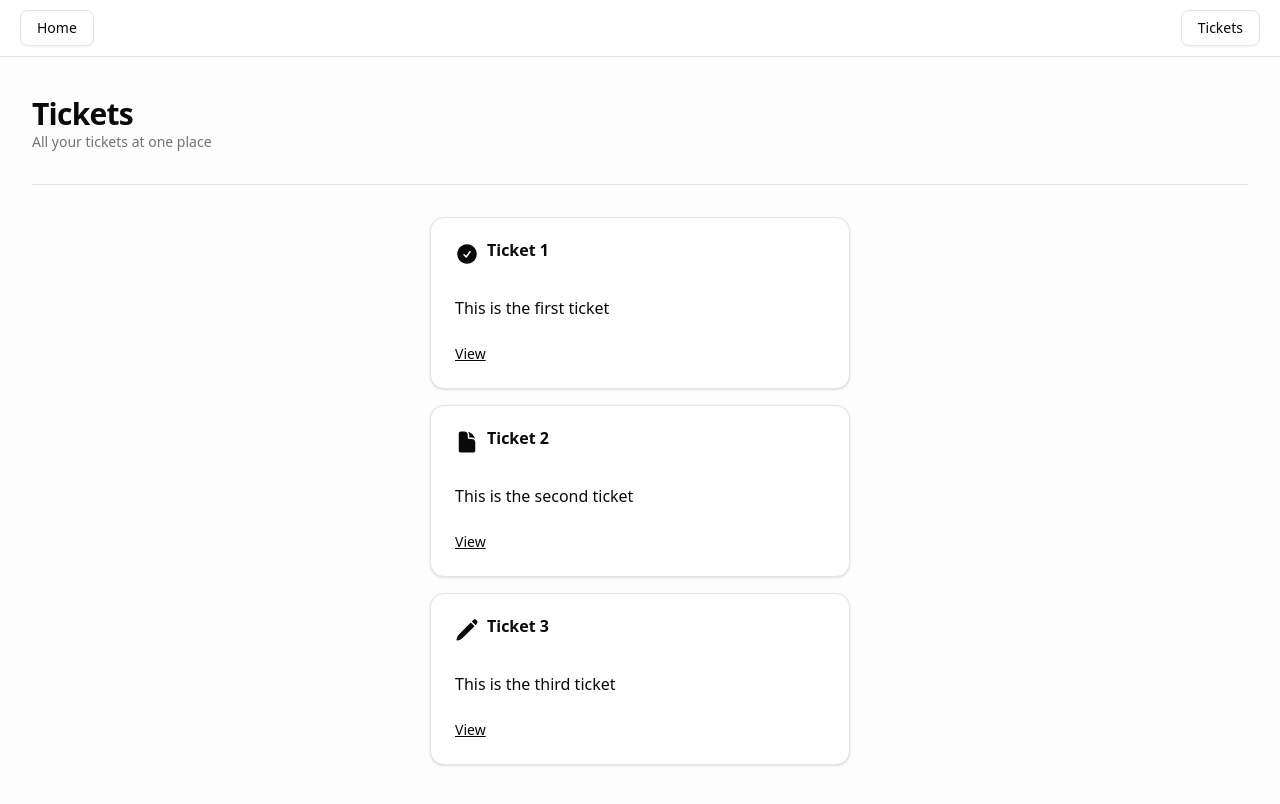
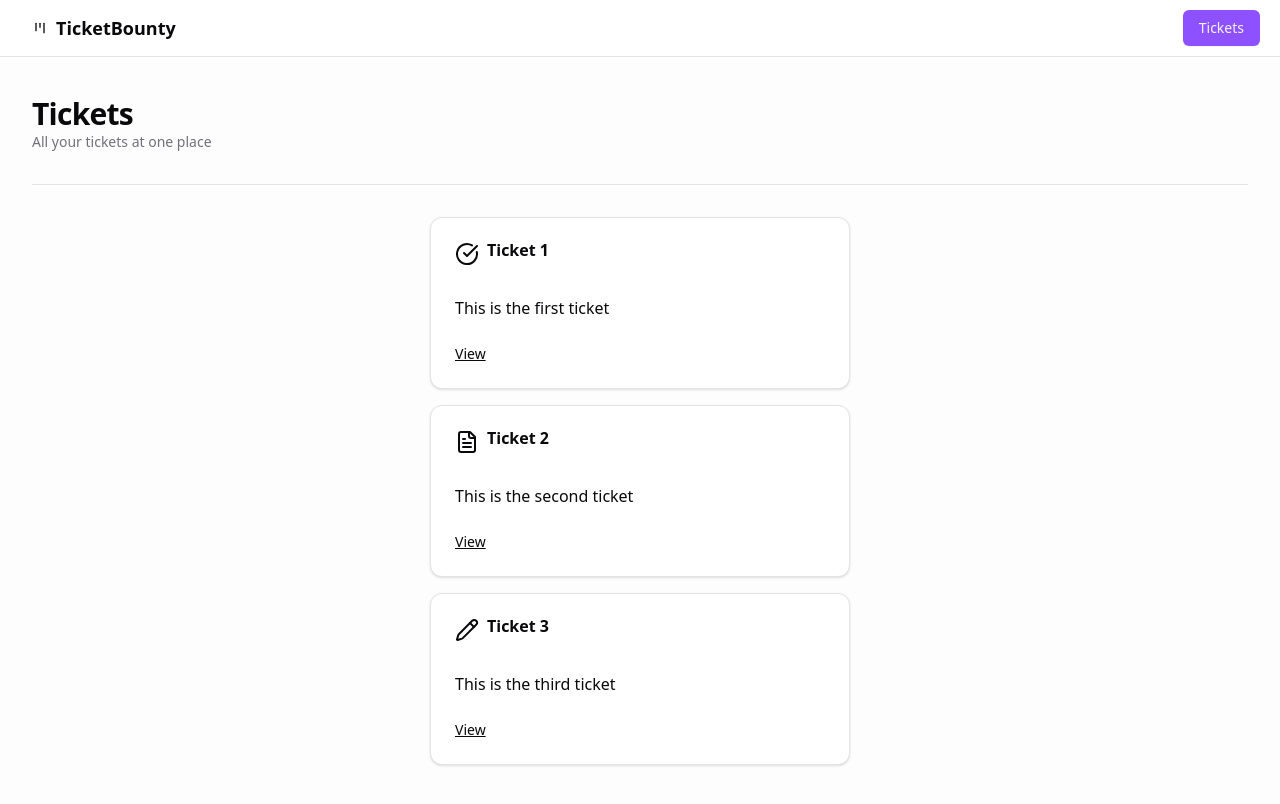
Before and after one commit to MajdHemud/the-road-to-next-app, a Next.js app: page /tickets in a window 1280 px wide. Shown: the top 804 px of the page. Built offline with nearby package versions, Linux system fonts and the light colour scheme.

Commit message:
icons + theming

```diff
--- a/src/app/globals.css
+++ b/src/app/globals.css
@@ -59,79 +59,79 @@
 }
 
 :root {
-	--radius: 0.625rem;
+	--radius: 0.5rem;
 	--background: oklch(1 0 0);
-	--foreground: oklch(0.145 0 0);
+	--foreground: oklch(0.141 0.005 285.823);
 	--card: oklch(1 0 0);
-	--card-foreground: oklch(0.145 0 0);
+	--card-foreground: oklch(0.141 0.005 285.823);
 	--popover: oklch(1 0 0);
-	--popover-foreground: oklch(0.145 0 0);
-	--primary: oklch(0.205 0 0);
-	--primary-foreground: oklch(0.985 0 0);
-	--secondary: oklch(0.97 0 0);
-	--secondary-foreground: oklch(0.205 0 0);
-	--muted: oklch(0.97 0 0);
-	--muted-foreground: oklch(0.556 0 0);
-	--accent: oklch(0.97 0 0);
-	--accent-foreground: oklch(0.205 0 0);
+	--popover-foreground: oklch(0.141 0.005 285.823);
+	--primary: oklch(0.606 0.25 292.717);
+	--primary-foreground: oklch(0.969 0.016 293.756);
+	--secondary: oklch(0.967 0.001 286.375);
+	--secondary-foreground: oklch(0.21 0.006 285.885);
+	--muted: oklch(0.967 0.001 286.375);
+	--muted-foreground: oklch(0.552 0.016 285.938);
+	--accent: oklch(0.967 0.001 286.375);
+	--accent-foreground: oklch(0.21 0.006 285.885);
 	--destructive: oklch(0.577 0.245 27.325);
-	--border: oklch(0.922 0 0);
-	--input: oklch(0.922 0 0);
-	--ring: oklch(0.708 0 0);
+	--border: oklch(0.92 0.004 286.32);
+	--input: oklch(0.92 0.004 286.32);
+	--ring: oklch(0.606 0.25 292.717);
 	--chart-1: oklch(0.646 0.222 41.116);
 	--chart-2: oklch(0.6 0.118 184.704);
 	--chart-3: oklch(0.398 0.07 227.392);
 	--chart-4: oklch(0.828 0.189 84.429);
 	--chart-5: oklch(0.769 0.188 70.08);
 	--sidebar: oklch(0.985 0 0);
-	--sidebar-foreground: oklch(0.145 0 0);
-	--sidebar-primary: oklch(0.205 0 0);
-	--sidebar-primary-foreground: oklch(0.985 0 0);
-	--sidebar-accent: oklch(0.97 0 0);
-	--sidebar-accent-foreground: oklch(0.205 0 0);
-	--sidebar-border: oklch(0.922 0 0);
-	--sidebar-ring: oklch(0.708 0 0);
+	--sidebar-foreground: oklch(0.141 0.005 285.823);
+	--sidebar-primary: oklch(0.606 0.25 292.717);
+	--sidebar-primary-foreground: oklch(0.969 0.016 293.756);
+	--sidebar-accent: oklch(0.967 0.001 286.375);
+	--sidebar-accent-foreground: oklch(0.21 0.006 285.885);
+	--sidebar-border: oklch(0.92 0.004 286.32);
+	--sidebar-ring: oklch(0.606 0.25 292.717);
 }
 
 .dark {
-	--background: oklch(0.145 0 0);
+	--background: oklch(0.141 0.005 285.823);
 	--foreground: oklch(0.985 0 0);
-	--card: oklch(0.205 0 0);
+	--card: oklch(0.21 0.006 285.885);
 	--card-foreground: oklch(0.985 0 0);
-	--popover: oklch(0.205 0 0);
+	--popover: oklch(0.21 0.006 285.885);
 	--popover-foreground: oklch(0.985 0 0);
-	--primary: oklch(0.922 0 0);
-	--primary-foreground: oklch(0.205 0 0);
-	--secondary: oklch(0.269 0 0);
+	--primary: oklch(0.541 0.281 293.009);
+	--primary-foreground: oklch(0.969 0.016 293.756);
+	--secondary: oklch(0.274 0.006 286.033);
 	--secondary-foreground: oklch(0.985 0 0);
-	--muted: oklch(0.269 0 0);
-	--muted-foreground: oklch(0.708 0 0);
-	--accent: oklch(0.269 0 0);
+	--muted: oklch(0.274 0.006 286.033);
+	--muted-foreground: oklch(0.705 0.015 286.067);
+	--accent: oklch(0.274 0.006 286.033);
 	--accent-foreground: oklch(0.985 0 0);
 	--destructive: oklch(0.704 0.191 22.216);
 	--border: oklch(1 0 0 / 10%);
 	--input: oklch(1 0 0 / 15%);
-	--ring: oklch(0.556 0 0);
+	--ring: oklch(0.541 0.281 293.009);
 	--chart-1: oklch(0.488 0.243 264.376);
 	--chart-2: oklch(0.696 0.17 162.48);
 	--chart-3: oklch(0.769 0.188 70.08);
 	--chart-4: oklch(0.627 0.265 303.9);
 	--chart-5: oklch(0.645 0.246 16.439);
-	--sidebar: oklch(0.205 0 0);
+	--sidebar: oklch(0.21 0.006 285.885);
 	--sidebar-foreground: oklch(0.985 0 0);
-	--sidebar-primary: oklch(0.488 0.243 264.376);
-	--sidebar-primary-foreground: oklch(0.985 0 0);
-	--sidebar-accent: oklch(0.269 0 0);
+	--sidebar-primary: oklch(0.541 0.281 293.009);
+	--sidebar-primary-foreground: oklch(0.969 0.016 293.756);
+	--sidebar-accent: oklch(0.274 0.006 286.033);
 	--sidebar-accent-foreground: oklch(0.985 0 0);
 	--sidebar-border: oklch(1 0 0 / 10%);
-	--sidebar-ring: oklch(0.556 0 0);
+	--sidebar-ring: oklch(0.541 0.281 293.009);
 }
 
 @layer base {
-  * {
-    @apply border-border outline-ring/50;
+	* {
+		@apply border-border outline-ring/50;
 	}
-  body {
-    @apply bg-background text-foreground;
+	body {
+		@apply bg-background text-foreground;
 	}
 }
--- a/src/app/layout.tsx
+++ b/src/app/layout.tsx
@@ -1,4 +1,5 @@
 import "./globals.css";
+import { LucideKanban } from "lucide-react";
 import type { Metadata } from "next";
 import { Geist, Geist_Mono } from "next/font/google";
 import Link from "next/link";
@@ -34,15 +35,16 @@
 					<div>
 						<Link
 							href={homePath()}
-							className={buttonVariants({ variant: "outline" })}
+							className={buttonVariants({ variant: "ghost" })}
 						>
-							Home
+							<LucideKanban />
+							<h1 className="text-lg font-semibold">TicketBounty</h1>
 						</Link>
 					</div>
 					<div>
 						<Link
 							href={ticketsPath()}
-							className={buttonVariants({ variant: "outline" })}
+							className={buttonVariants({ variant: "default" })}
 						>
 							Tickets
 						</Link>
--- a/src/app/tickets/page.tsx
+++ b/src/app/tickets/page.tsx
@@ -1,3 +1,4 @@
+import { LucideCheckCircle, LucideFileText, LucidePencil } from "lucide-react";
 import Link from "next/link";
 import {
 	Card,
@@ -10,48 +11,10 @@
 import { initialTickets } from "@/data";
 import { ticketPath } from "@/paths";
 
-const DocumentIcon = () => (
-	<svg
-		xmlns="http://www.w3.org/2000/svg"
-		viewBox="0 0 24 24"
-		fill="currentColor"
-		className="size-6"
-	>
-		<path d="M5.625 1.5c-1.036 0-1.875.84-1.875 1.875v17.25c0 1.035.84 1.875 1.875 1.875h12.75c1.035 0 1.875-.84 1.875-1.875V12.75A3.75 3.75 0 0 0 16.5 9h-1.875a1.875 1.875 0 0 1-1.875-1.875V5.25A3.75 3.75 0 0 0 9 1.5H5.625Z" />
-		<path d="M12.971 1.816A5.23 5.23 0 0 1 14.25 5.25v1.875c0 .207.168.375.375.375H16.5a5.23 5.23 0 0 1 3.434 1.279 9.768 9.768 0 0 0-6.963-6.963Z" />
-	</svg>
-);
-
-const PencilIcon = () => (
-	<svg
-		xmlns="http://www.w3.org/2000/svg"
-		viewBox="0 0 24 24"
-		fill="currentColor"
-		className="size-6"
-	>
-		<path d="M21.731 2.269a2.625 2.625 0 0 0-3.712 0l-1.157 1.157 3.712 3.712 1.157-1.157a2.625 2.625 0 0 0 0-3.712ZM19.513 8.199l-3.712-3.712-12.15 12.15a5.25 5.25 0 0 0-1.32 2.214l-.8 2.685a.75.75 0 0 0 .933.933l2.685-.8a5.25 5.25 0 0 0 2.214-1.32L19.513 8.2Z" />
-	</svg>
-);
-
-const CheckIcon = () => (
-	<svg
-		xmlns="http://www.w3.org/2000/svg"
-		viewBox="0 0 24 24"
-		fill="currentColor"
-		className="size-6"
-	>
-		<path
-			fillRule="evenodd"
-			d="M2.25 12c0-5.385 4.365-9.75 9.75-9.75s9.75 4.365 9.75 9.75-4.365 9.75-9.75 9.75S2.25 17.385 2.25 12Zm13.36-1.814a.75.75 0 1 0-1.22-.872l-3.236 4.53L9.53 12.22a.75.75 0 0 0-1.06 1.06l2.25 2.25a.75.75 0 0 0 1.14-.094l3.75-5.25Z"
-			clipRule="evenodd"
-		/>
-	</svg>
-);
-
 const TICKET_ICONS = {
-	OPEN: <DocumentIcon />,
-	IN_PROGRESS: <PencilIcon />,
-	DONE: <CheckIcon />,
+	OPEN: <LucideFileText />,
+	DONE: <LucideCheckCircle />,
+	IN_PROGRESS: <LucidePencil />,
 };
 
 const TicketsPage = () => {
```
